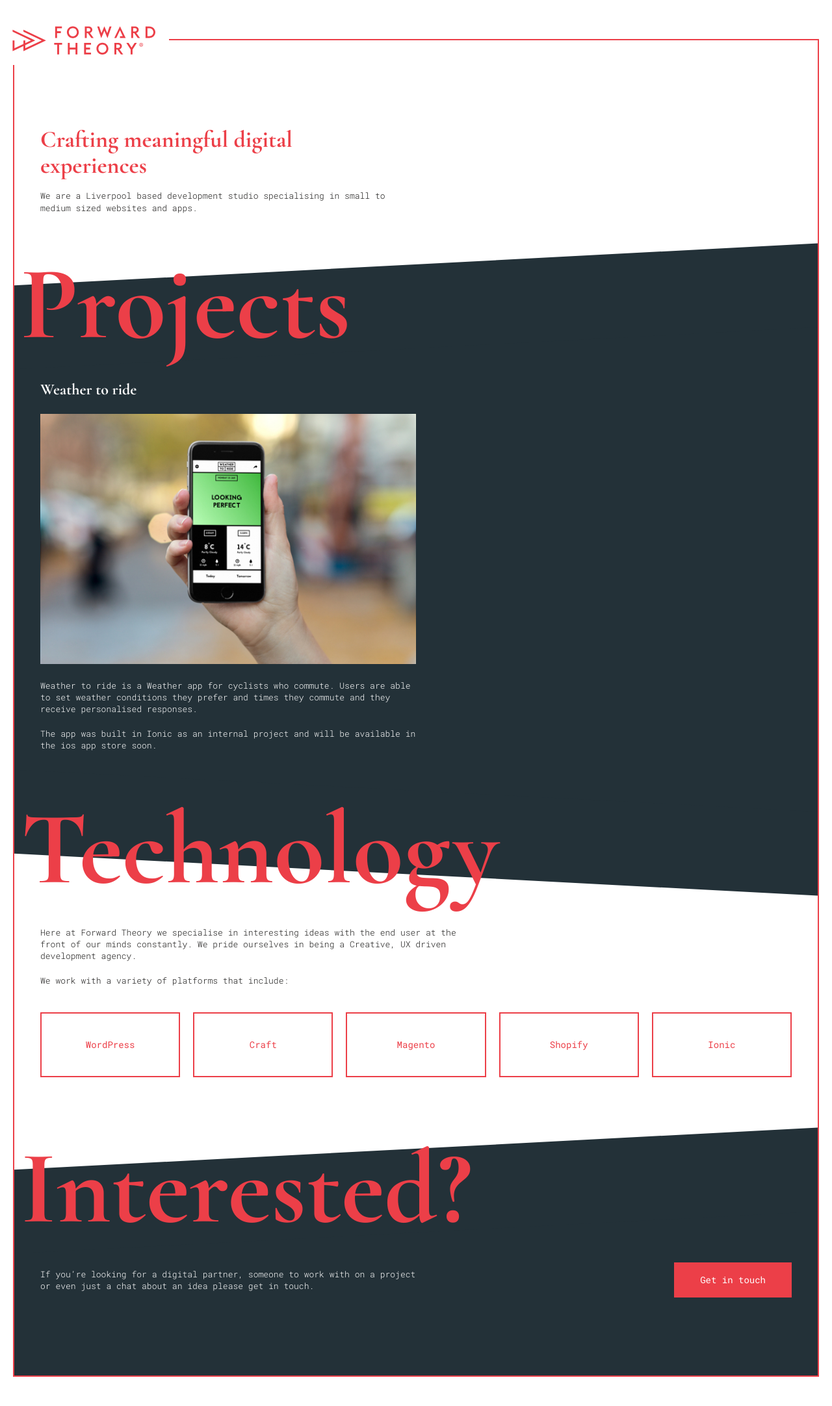
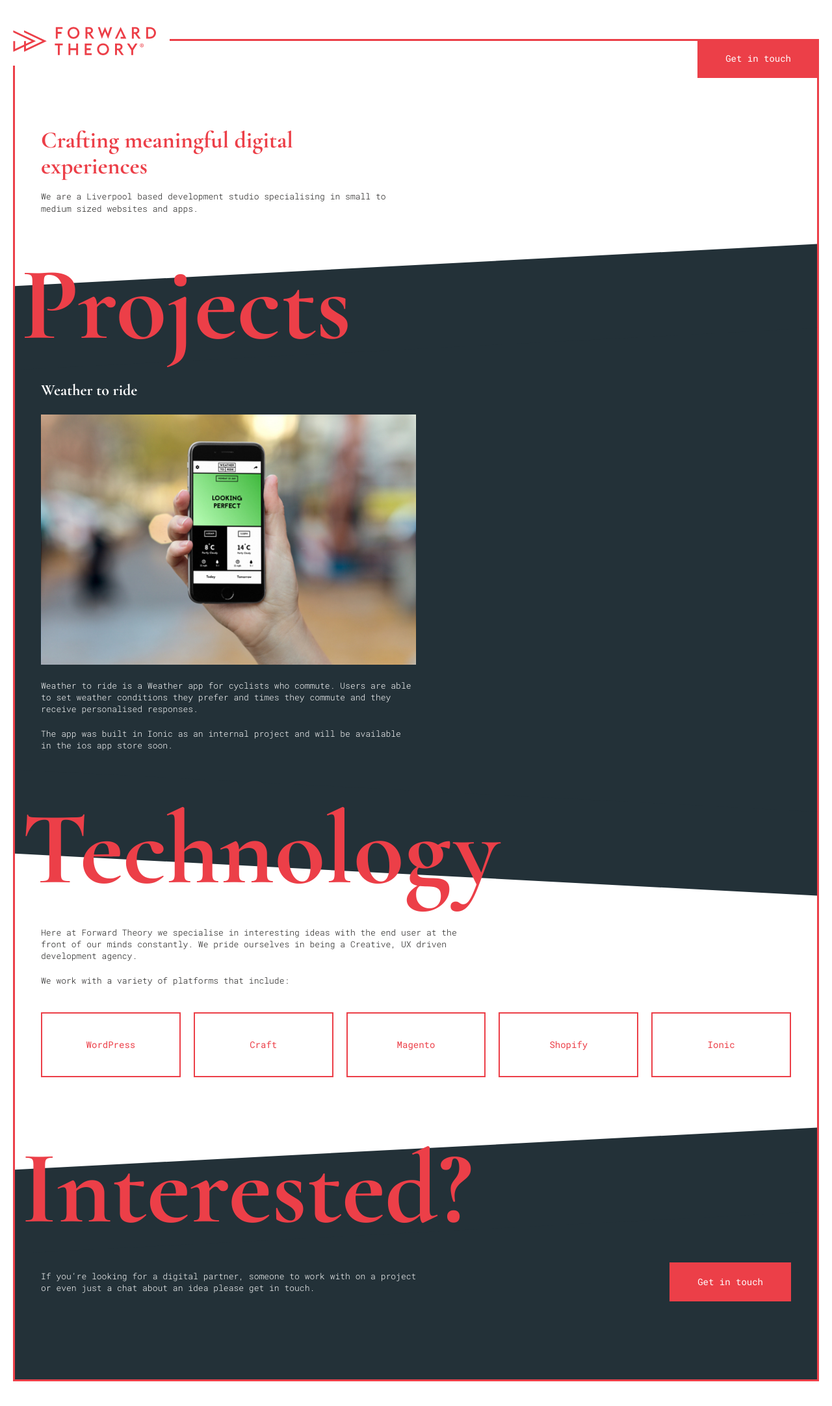
Before and after one commit to adamhughes86/forward-theory, a React app: page / in a window 1280 px wide. Shown: the top 2164 px of the page at 65% size. Built offline with nearby package versions, Linux system fonts and the light colour scheme; the HTML template or start-up script is replaced by a standard one.

Commit message:
Updated CTAs and added new CTA to header

```diff
--- a/src/App.js
+++ b/src/App.js
@@ -15,6 +15,8 @@ class App extends Component {
 
         <main className="main">
 
+          <a href="mailto:adam@forwardtheory.co.uk" className="main__cta btn-cta">Get in touch</a>
+
           <Hero/>
 
           <Projects/>
--- a/src/App.scss
+++ b/src/App.scss
@@ -5,7 +5,7 @@
   margin: 50px auto;
   padding: 0;
   max-width: 1440px;
-  border: 2px solid color(customRed);
+  border: 3px solid color(customRed);
 
   @include breakpoint(medium) {
     margin: 60px auto;
--- a/src/components/Contact/Contact.js
+++ b/src/components/Contact/Contact.js
@@ -12,7 +12,7 @@ class Contact extends Component {
         <div className="contact__text">
           <p>If you’re looking for a digital partner, someone to work with on a project or even just a chat about an idea please get in touch.</p>
 
-          <a href="mailto:adam@forwardtheory.co.uk" className="contact__cta">Get in touch</a>
+          <a href="mailto:adam@forwardtheory.co.uk" className="contact__cta btn-cta">Get in touch</a>
         </div>
       </section>
 
--- a/src/components/Contact/Contact.scss
+++ b/src/components/Contact/Contact.scss
@@ -33,19 +33,6 @@
       max-width: 600px;
     }
   }
-
-  &__cta {
-    display: block;
-    padding: 20px 40px;
-    color: #fff;
-    font-family: $betaFont;
-    font-weight: 500;
-    line-height: 1;
-    @include font-size(14);
-    text-align: center;
-    text-decoration: none;
-    background-color: color(customRed);
-  }
 }
 
 @include breakpoint(medium) {
--- a/src/index.scss
+++ b/src/index.scss
@@ -32,7 +32,34 @@ body {
 }
 
 .main {
+  position: relative;
   overflow: hidden;
+
+  &__cta {
+    position: absolute;
+    top: -3px;
+    right: -3px;
+  }
+}
+
+.btn-cta {
+  display: block;
+  padding: 20px 40px;
+  color: #fff;
+  font-family: $betaFont;
+  font-weight: 500;
+  line-height: 1;
+  @include font-size(14);
+  text-align: center;
+  text-decoration: none;
+  background-color: color(customRed);
+  border: 3px solid color(customRed);
+  transition: background-color 0.4s;
+
+  &:hover {
+    background-color: color(block);
+    border: 3px solid color(customRed);
+  }
 }
 
 img {
```
